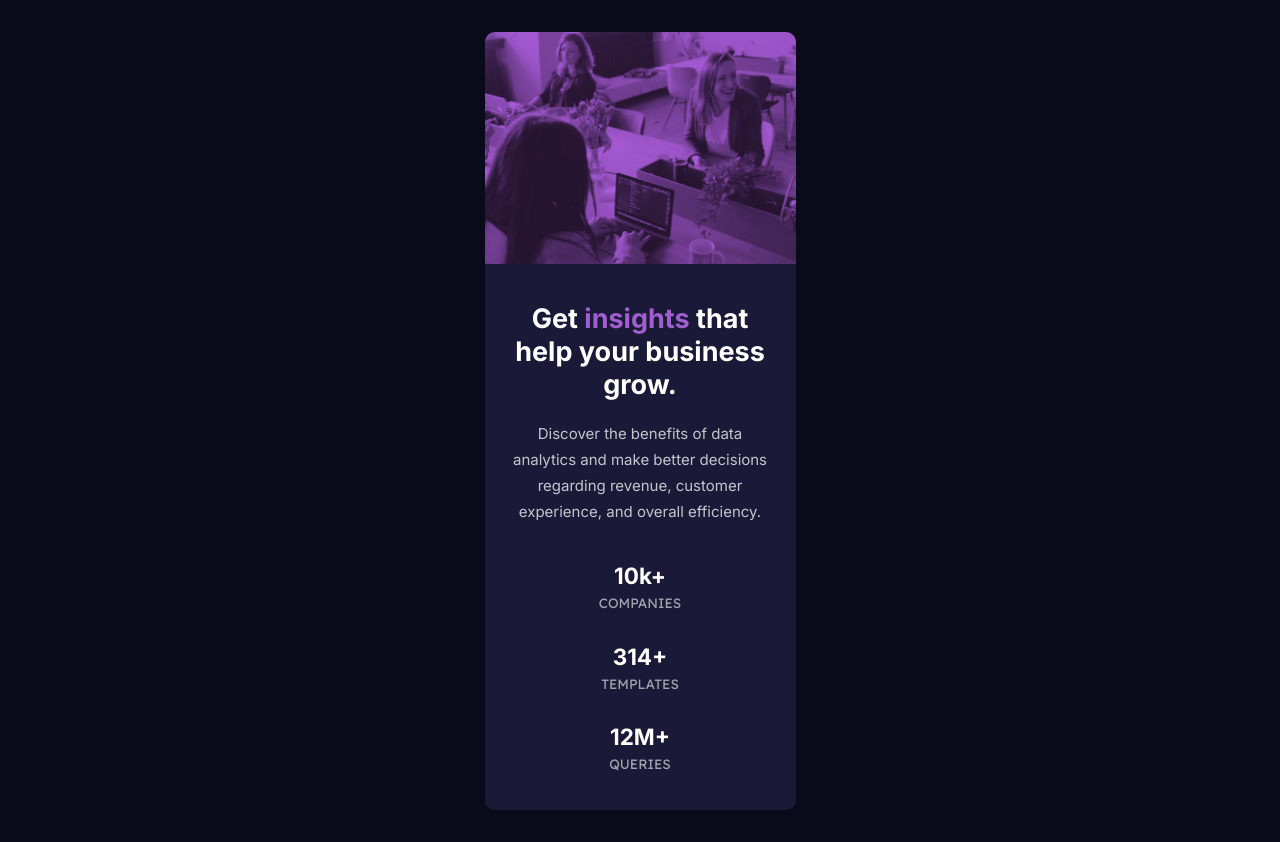
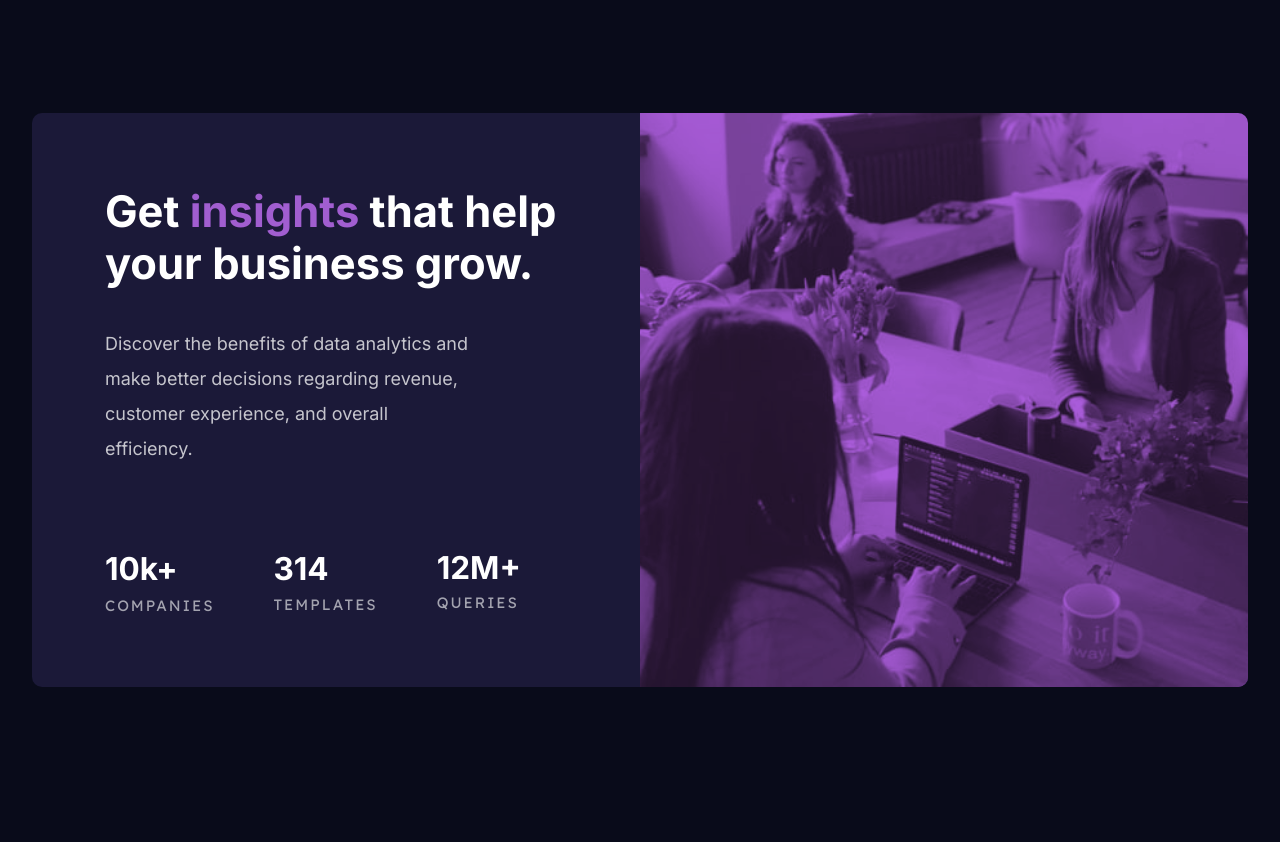
Before and after one commit to Raink31/05-Stats-preview-card-component, a plain HTML site: page index.html in a window 1280 px wide. After the commit the page ends 800 px from the top, so only its background shows below. Drawn offline with Linux system fonts and the light colour scheme.

Commit message:
Add files via upload

```diff
--- a/index.html
+++ b/index.html
@@ -24,7 +24,7 @@
                         <p>COMPANIES</p>
                     </div>
                     <div class="stats">
-                        <h2 class="number">314+</h2>
+                        <h2 class="number">314</h2>
                         <p>TEMPLATES</p>
                     </div>
                     <div class="stats">
--- a/style.css
+++ b/style.css
@@ -76,7 +76,7 @@ span{
     padding-bottom: 2%;
 }
 
-.stat-box{
+.stats-box{
     display: flex;
     flex-direction: column;
     justify-content: space-between;
@@ -94,3 +94,63 @@ span{
     color: hsla(0, 0%, 100%, 0.6);
     font-size: 0.9em;
 }
+
+@media screen and (min-width: 1024px){
+    body{
+        text-align: start;
+    }
+
+    .wrapper{
+        grid-template-columns: 1fr 1fr;
+    }
+
+    .img-box{
+        order: 1;
+    }
+
+    .img-box img{
+        content: url("assets/images/image-header-desktop.jpg");
+    }
+
+    .container{
+        max-width: 1440px;
+    }
+
+    .stats-box{
+        display: flex;
+        flex-direction: row;
+        align-items: center;
+        width: 90%;
+    }
+
+    .text-component{
+        padding: 12% 12%;
+    }
+
+    .title{
+        font-size: 2.9em;
+    }
+
+    .subtitle{
+        width: 80%;
+        font-size: 1.2em;
+        line-height: 35px;
+        padding-bottom: 15%;
+    }
+
+    .number{
+        font-size: 2.1em;
+        padding-bottom: 5%;
+    }
+
+    .stats p{
+        font-size: 1em;
+        letter-spacing: 2px;
+    }
+}
+
+@media screen and (min-width: 1440px){
+    .stats-box{
+        width: 80%;
+    }
+}
```
